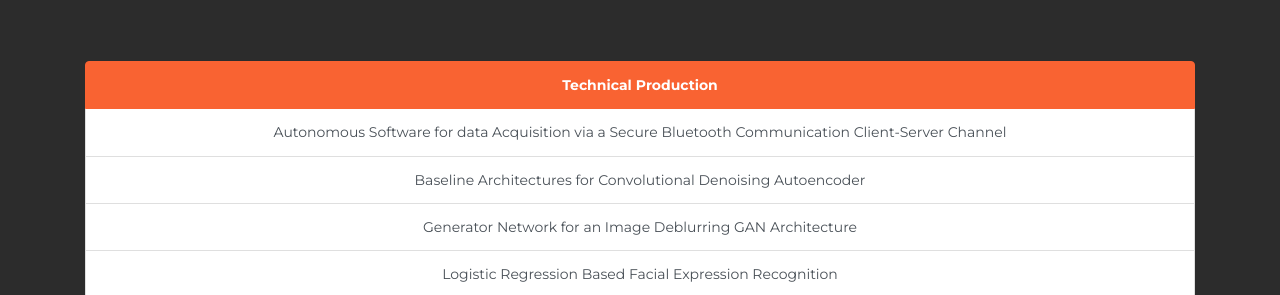
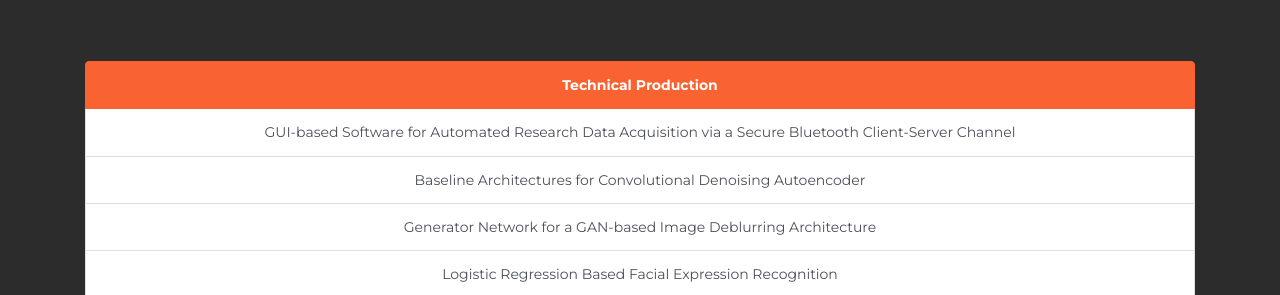
Before and after one commit to camponogaraviera/-, a plain HTML site: page index.html in a window 1280 px wide. Shown: the part 2909-3204 px from the top of the page. Drawn offline with nearby package versions, Linux system fonts and the light colour scheme.

Commit message:
Initial commit

```diff
--- a/index.html
+++ b/index.html
@@ -162,8 +162,8 @@
           <div class="col-md-12">
             <div class="list-group">
               <a class="list-group-item list-group-item-action active text-white"> <b>Technical Production</b></a>
-              <a href="https://camponogaraviera.github.io/Bluetooth-Communication/" class="list-group-item list-group-item-action" target="_blank">Autonomous Software for data Acquisition via a Secure Bluetooth Communication Client-Server Channel</a>
-              <a href="https://camponogaraviera.github.io/Machine-Learning-Engineering/Autoencoder/" class="list-group-item list-group-item-action" target="_blank">Baseline Architectures for Convolutional Denoising Autoencoder</a><a href="https://camponogaraviera.github.io/Machine-Learning-Engineering/GAN/" class="list-group-item list-group-item-action" target="_blank">Generator Network for an Image Deblurring GAN Architecture</a>
+              <a href="https://camponogaraviera.github.io/Bluetooth-Communication/" class="list-group-item list-group-item-action" target="_blank">GUI-based Software for Automated Research Data Acquisition via a Secure Bluetooth Client-Server Channel</a>
+              <a href="https://camponogaraviera.github.io/Machine-Learning-Engineering/Autoencoder/" class="list-group-item list-group-item-action" target="_blank">Baseline Architectures for Convolutional Denoising Autoencoder</a><a href="https://camponogaraviera.github.io/Machine-Learning-Engineering/GAN/" class="list-group-item list-group-item-action" target="_blank">Generator Network for a GAN-based Image Deblurring Architecture</a>
               <a href="https://camponogaraviera.github.io/Machine-Learning-Engineering/LogisticRegression/" class="list-group-item list-group-item-action" target="_blank">Logistic Regression Based Facial Expression Recognition</a>
               <a href="https://camponogaraviera.github.io/Machine-Learning-Engineering/" class="list-group-item list-group-item-action" target="_blank">Sentiment Analysis using LSTM and Word2Vec</a>
               <a href="https://camponogaraviera.github.io/Red-Blood-Cell-3D-Surface/" class="list-group-item list-group-item-action" target="_blank">Red Blood Cell 3D-Surface Triangulation</a>
```
Also changed, not shown: mobile.html (+2 -2 lines), 1 other file.
